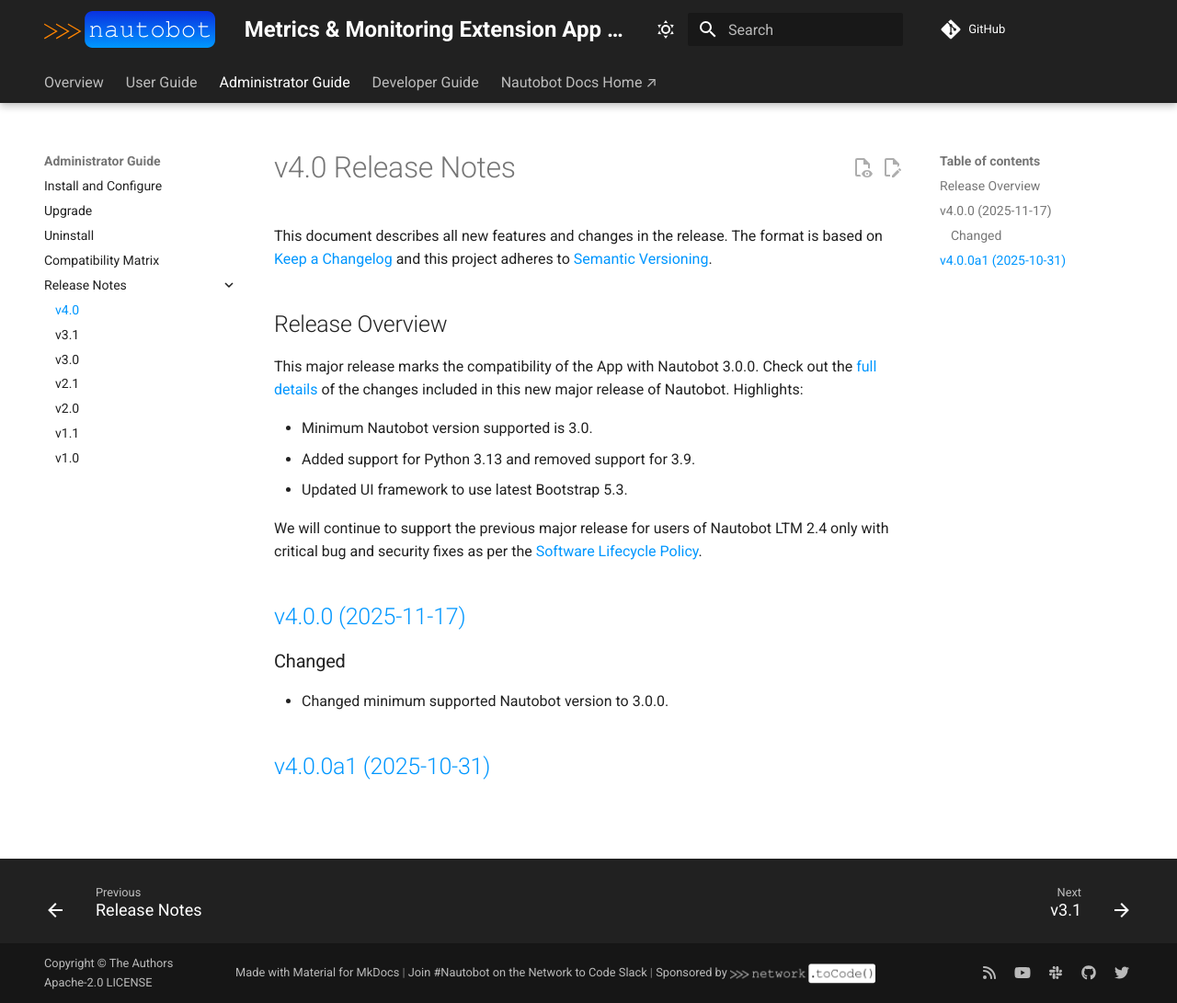
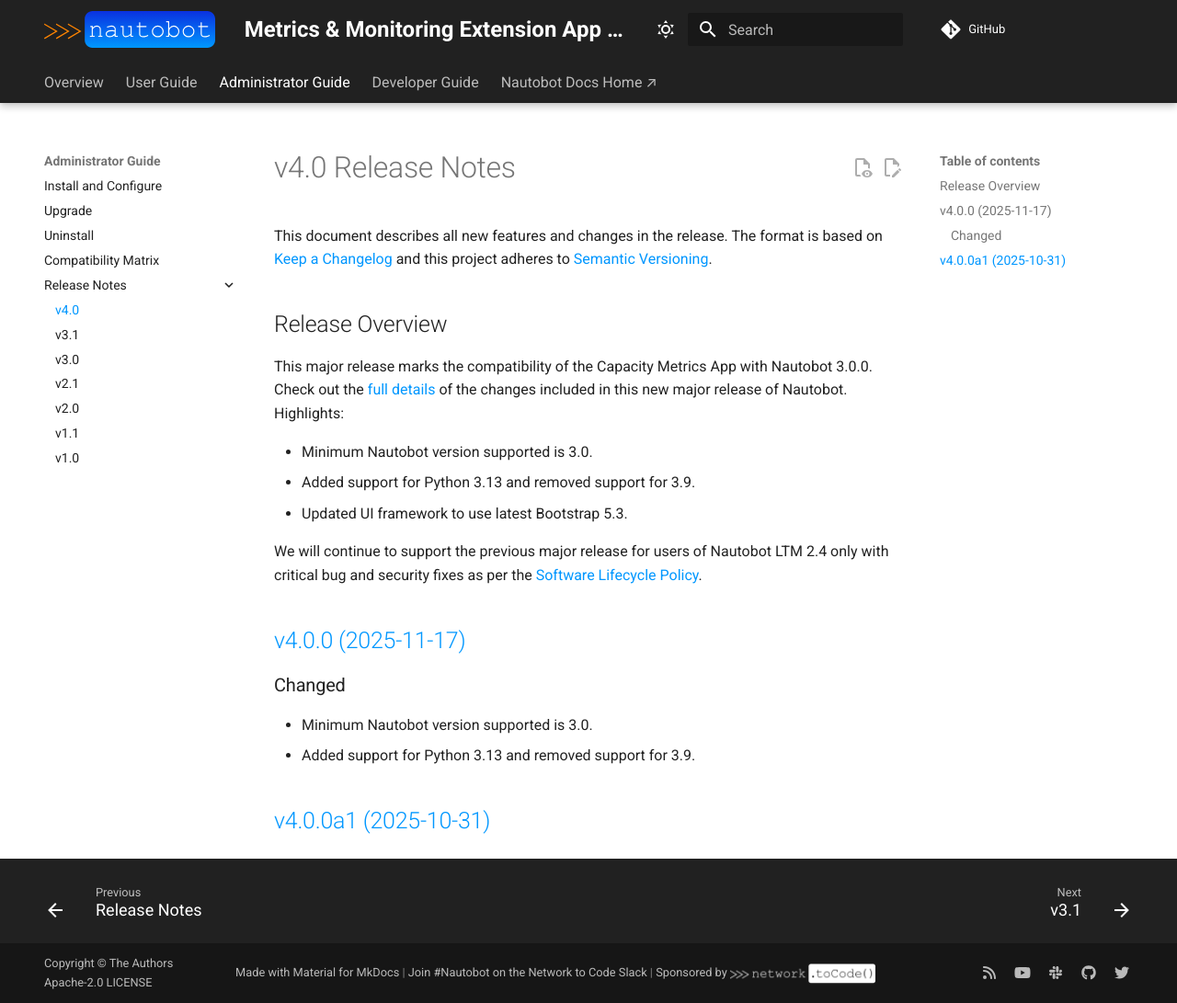
Before and after one commit to nautobot/nautobot-app-capacity-metrics, an MkDocs documentation site: the page built from docs/admin/release_notes/version_4.0.md, in a window 1280 px wide and 1091 px high. Shown: the whole window at 92% size. Built offline with MkDocs 1.6.1 and Material for MkDocs 9.7.7, drawn with Linux system fonts in a browser that asks for light colours; comment, search, counter and statistics services are not loaded.

Commit message:
Feedback updates

```diff
--- a/docs/admin/release_notes/version_4.0.md
+++ b/docs/admin/release_notes/version_4.0.md
@@ -4,7 +4,7 @@
 
 ## Release Overview
 
-This major release marks the compatibility of the App with Nautobot 3.0.0. Check out the [full details](https://docs.nautobot.com/projects/core/en/stable/release-notes/version-3.0/) of the changes included in this new major release of Nautobot. Highlights:
+This major release marks the compatibility of the Capacity Metrics App with Nautobot 3.0.0. Check out the [full details](https://docs.nautobot.com/projects/core/en/stable/release-notes/version-3.0/) of the changes included in this new major release of Nautobot. Highlights:
 
 - Minimum Nautobot version supported is 3.0.
 - Added support for Python 3.13 and removed support for 3.9.
@@ -16,6 +16,7 @@
 
 ### Changed
 
-- Changed minimum supported Nautobot version to 3.0.0.
+- Minimum Nautobot version supported is 3.0.
+- Added support for Python 3.13 and removed support for 3.9.
 
 ## [v4.0.0a1 (2025-10-31)](https://github.com/nautobot/nautobot-app-capacity-metrics/releases/tag/v4.0.0a1)
```
